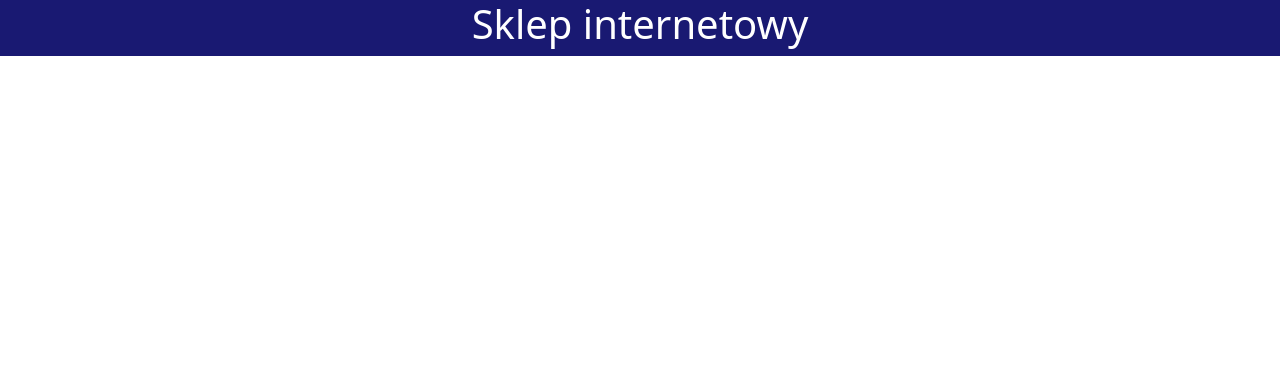
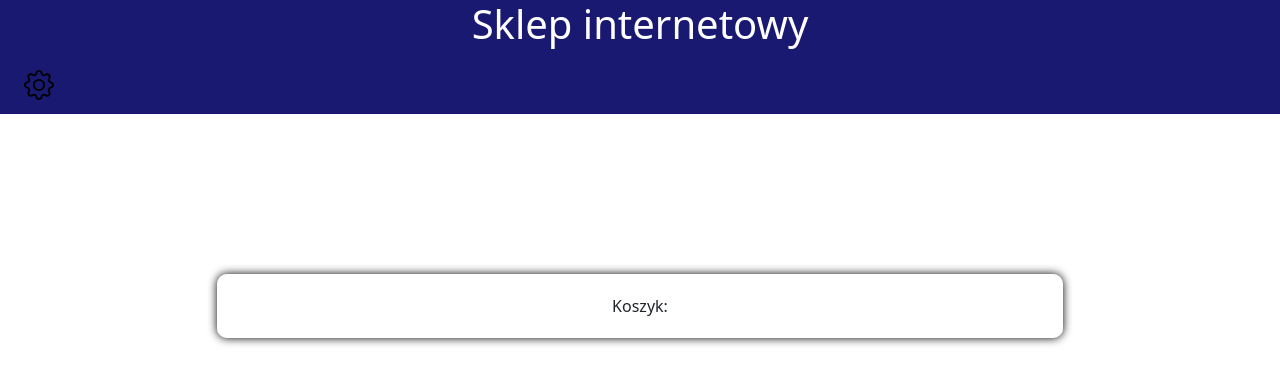
Before and after one commit to mkozien/SHOP-Angular, an Angular app: page /basket in a window 1280 px wide. Before the commit this address led to /. Shown: the top 384 px of the page. Built offline with nearby package versions, Linux system fonts and the light colour scheme.

Commit message:
addProduct function works

```diff
--- a/src/app/app-routing.module.ts
+++ b/src/app/app-routing.module.ts
@@ -7,6 +7,7 @@ import { CustomerMainComponent } from "./customer-main/customer-main.component";
 import { CustomerHistoryComponent } from "./customer-history/customer-history.component";
 import {PasswordChangeComponent} from "./password-change/passwordchange.component";
 import {DataChangeComponent} from "./datachange/datachange.component";
+import {BasketComponent} from "./basket/basket.component";
 
 const routes: Routes = [
   {path: '', redirectTo: '/login', pathMatch: 'full'},
@@ -16,7 +17,8 @@ const routes: Routes = [
   {path: 'customerhistory', component: CustomerHistoryComponent},
   {path: 'passwordchange', component: PasswordChangeComponent},
   {path: 'datachange', component: DataChangeComponent},
-  {path: 'customer', component: CustomerMainComponent}
+  {path: 'customer', component: CustomerMainComponent},
+  {path: 'basket', component: BasketComponent}
 ]
 
 @NgModule({
--- a/src/app/basket.service.ts
+++ b/src/app/basket.service.ts
@@ -1,9 +1,23 @@
 import { Injectable } from '@angular/core';
+import { Product } from "./product";
 
 @Injectable({
   providedIn: 'root'
 })
 export class BasketService {
 
-  constructor() { }
+  items: Product[] = [];
+
+  addProduct(product: Product){
+    this.items.push(product)
+  }
+
+  getProducts() {
+    return this.items;
+  }
+
+  clearBasket(){
+    this.items = [];
+    return this.items;
+  }
 }
--- a/src/app/basket/basket.component.css
+++ b/src/app/basket/basket.component.css
@@ -0,0 +1,15 @@
+.bg {
+  top: 20vh;
+  background: rgba(255, 255, 255, 0.7);
+  padding: 20px;
+  border-radius: 10px;
+  box-shadow: 0px 0px 10px 0px #000000;
+  position: relative;
+  margin: auto;
+}
+
+p {
+  text-align: center;
+  position: center;
+  margin: auto;
+}
--- a/src/app/basket/basket.component.html
+++ b/src/app/basket/basket.component.html
@@ -1 +1,10 @@
-<p>basket works!</p>
+<app-navbar></app-navbar>
+<div class="row">
+  <div class="col-2"></div>
+  <div class="col-8">
+    <div class="container-fluid bg">
+      <p>Koszyk:</p>
+    </div>
+  </div>
+</div>
+  <div class="col-2"></div>
--- a/src/app/customer-main/customer-main.component.html
+++ b/src/app/customer-main/customer-main.component.html
@@ -19,7 +19,7 @@
             <td>{{product.currency}}</td>
             <td>{{product.type}}</td>
             <td>{{product.shopName}}</td>
-            <td><button><img src="../../assets/svg-graphics/cart-plus-fill.svg"></button></td>
+            <td><button (click)="addToBasket(this.product)"><img src="../../assets/svg-graphics/cart-plus-fill.svg"></button></td>
           </tr>
         </ng-container>
       </table>
--- a/src/app/customer-main/customer-main.component.ts
+++ b/src/app/customer-main/customer-main.component.ts
@@ -2,6 +2,7 @@ import { Component, OnInit } from '@angular/core';
 import {HttpClient} from '@angular/common/http';
 import {RestService} from "../rest.service";
 import {Product} from "../product";
+import {BasketService} from "../basket.service";
 
 @Component({
   selector: 'app-customer-main',
@@ -14,7 +15,9 @@ export class CustomerMainComponent implements OnInit {
 
   constructor(
     private http: HttpClient,
-    private restService: RestService) {}
+    private restService: RestService,
+    private basketService: BasketService) {}
+
 
   ngOnInit(): void {
 
@@ -23,7 +26,14 @@ export class CustomerMainComponent implements OnInit {
         if (res.status == "200") {
           let resParsed = JSON.parse(res.message);
           this.products = resParsed as Product[];
+          console.log(this.products.indexOf)
         }
       });
   }
+
+  addToBasket(product: Product){
+    this.basketService.addProduct(product);
+    console.log(product);
+  }
+
 }
--- a/src/app/navbar/navbar.component.html
+++ b/src/app/navbar/navbar.component.html
@@ -4,6 +4,7 @@
       <div ngbDropdown class="d-inline-block">
         <button id="dropdownMenuButton" class="btn btn-outline-primary" ngbDropdownToggle><img src="../../assets/svg-graphics/gear.svg" alt="menu-down icon" class="icon-color"></button>
         <div ngbDropdownMenu aria-labelledby="dropdownMenuButton">
+          <button ngbDropdownItem routerLink="/basket">Koszyk</button>
           <button ngbDropdownItem routerLink="/customer">Produkty</button>
           <button ngbDropdownItem routerLink="/customerhistory">Moje produkty</button>
           <button ngbDropdownItem routerLink="/passwordchange">Zmień hasło</button>
```
Also changed, not shown: 1 other file (tests, documents, lock files or other folders).
